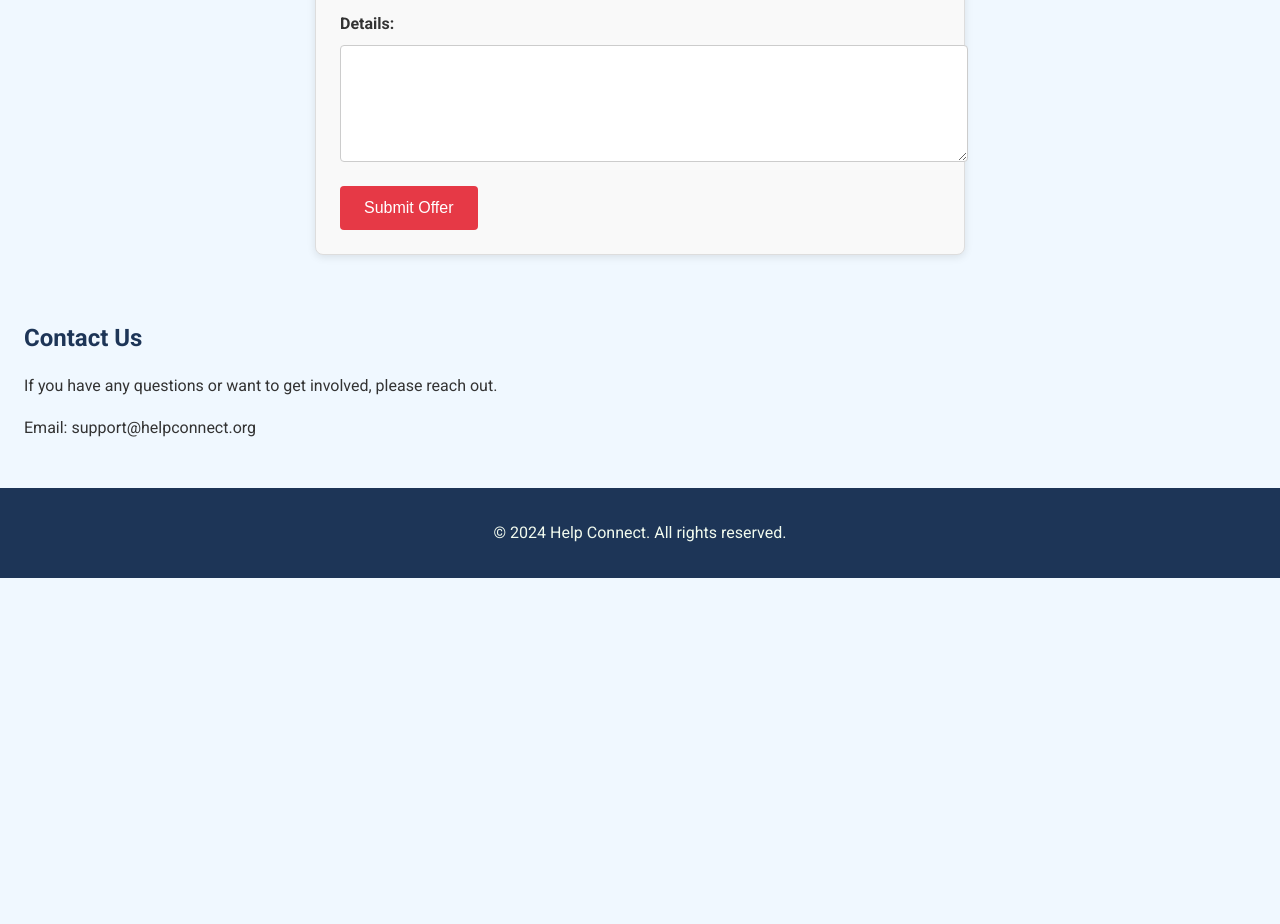
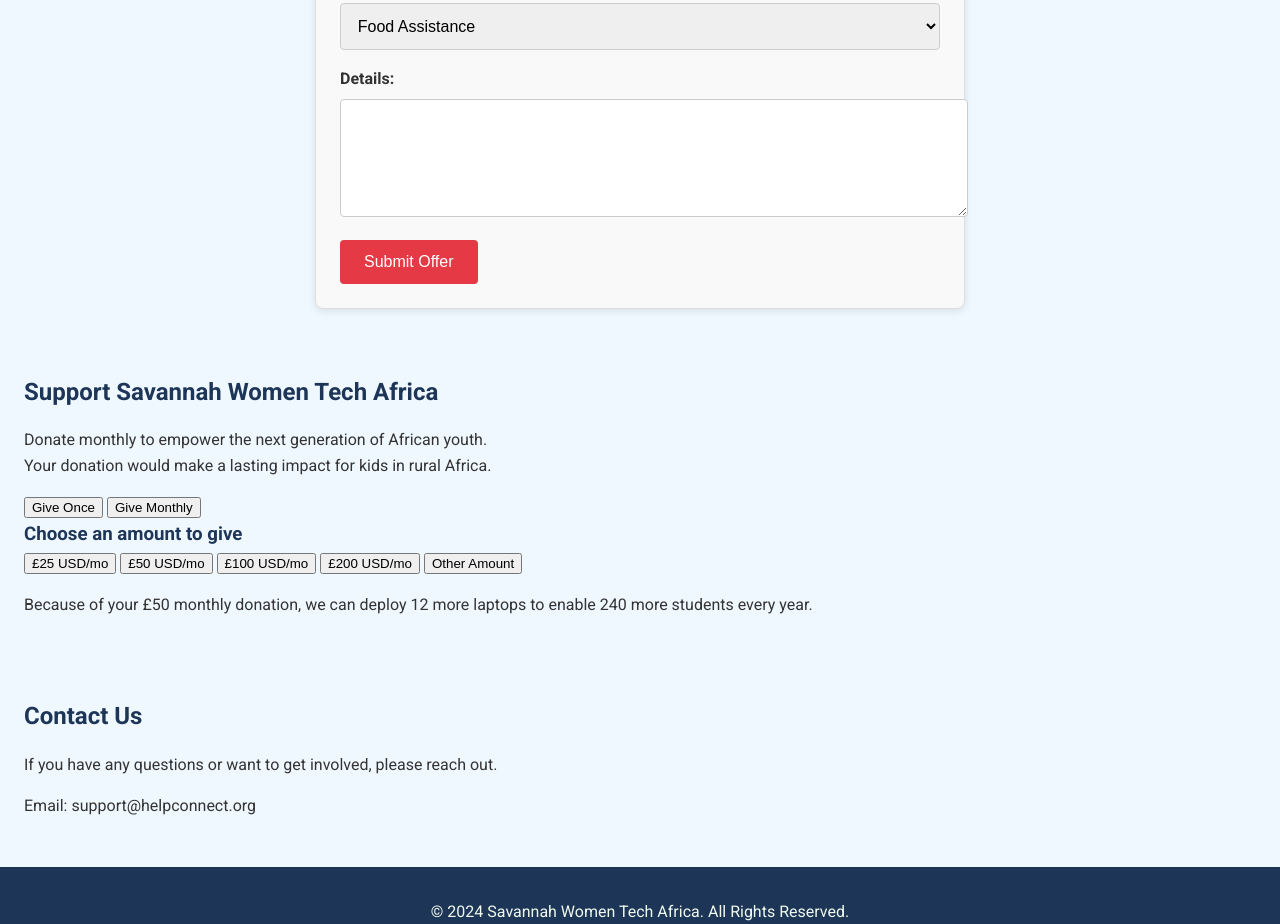
Before and after one commit to preciouskorir/help-connect, a plain HTML site: page index.html in a window 1280 px wide. Shown: the part 1876-2800 px from the top of the page. Before the commit the page ends 2454 px from the top, so only its background shows below. Drawn offline with Linux system fonts and the light colour scheme.

Commit message:
Update index.html

```diff
--- a/index.html
+++ b/index.html
@@ -3,7 +3,7 @@
 <head>
     <meta charset="UTF-8">
     <meta name="viewport" content="width=device-width, initial-scale=1.0">
-    <title>Help Connect</title>
+    <title>Savannah Women Tech Africa</title>
     <link rel="stylesheet" href="style.css">
     <link href="https://fonts.googleapis.com/css2?family=Roboto:wght@400;700&display=swap" rel="stylesheet">
 </head>
@@ -11,7 +11,7 @@
     <!-- Header Section -->
     <header>
         <nav>
-            <div class="logo">Help Connect</div>
+            <div class="logo">Savannah Women Tech Africa</div>
             <ul class="nav-links">
                 <li><a href="#">Home</a></li>
                 <li><a href="#about">About</a></li>
@@ -25,7 +25,8 @@
 
     <!-- Hero Section -->
     <section class="hero">
-        <h1>Connecting Those in Need with Those Who Can Help</h1>
+        <h1>Welcome to Savannah Women Tech Africa</h1>
+        <h2>Empowering Women in Tech Across Africa</h2>
         <p>Join us in creating a better tomorrow by giving or receiving support.</p>
         <a href="#services" class="cta-button">Learn More</a>
     </section>
@@ -33,7 +34,7 @@
     <!-- About Section -->
     <section id="about">
         <h2>About Us</h2>
-        <p>Help Connect is a platform where individuals facing challenges can seek assistance, and those willing to help can offer their support. Together, we build a stronger, more caring community.</p>
+        <p>Savannah Women Tech Africa is a platform where individuals facing challenges can seek assistance, and those willing to help can offer their support. Together, we build a stronger, more caring community.</p>
     </section>
 
     <!-- Services Section -->
@@ -102,6 +103,41 @@
             <button type="submit">Submit Offer</button>
         </form>
     </section>
+    <!-- Donation Section -->
+<section id="donate" class="donate-section">
+    <div class="container">
+        <h2>Support Savannah Women Tech Africa</h2>
+      <p class="donate-subtitle">
+        Donate monthly to empower the next generation of African youth.
+        <br>
+        Your donation would make a lasting impact for kids in rural Africa.
+      </p>
+
+
+      <!-- Buttons to choose frequency -->
+      <div class="donation-frequency">
+        <button class="donation-btn active" id="give-once">Give Once</button>
+        <button class="donation-btn" id="give-monthly">Give Monthly</button>
+      </div>
+
+      <!-- Choose an amount -->
+      <h3 class="amount-title">Choose an amount to give</h3>
+      <div class="donation-amounts">
+        <button class="amount-btn">£25 USD/mo</button>
+        <button class="amount-btn active">£50 USD/mo</button>
+        <button class="amount-btn">£100 USD/mo</button>
+        <button class="amount-btn">£200 USD/mo</button>
+        <button class="amount-btn">Other Amount</button>
+      </div>
+
+      <!-- Impact statement -->
+      <p class="impact-text">
+        Because of your <span class="highlight">£50 monthly donation</span>, we can deploy
+        <span class="highlight">12 more laptops</span> to enable 240 more students every year.
+      </p>
+    </div>
+  </section>
+
 
     <!-- Contact Section -->
     <section id="contact">
@@ -112,8 +148,8 @@
 
     <!-- Footer -->
     <footer>
-        <p>&copy; 2024 Help Connect. All rights reserved.</p>
-    </footer>
+        <p>&copy; 2024 Savannah Women Tech Africa. All Rights Reserved.</p>
+      </footer>
 </body>
 <script src="script.js"></script>
 </html>
```
